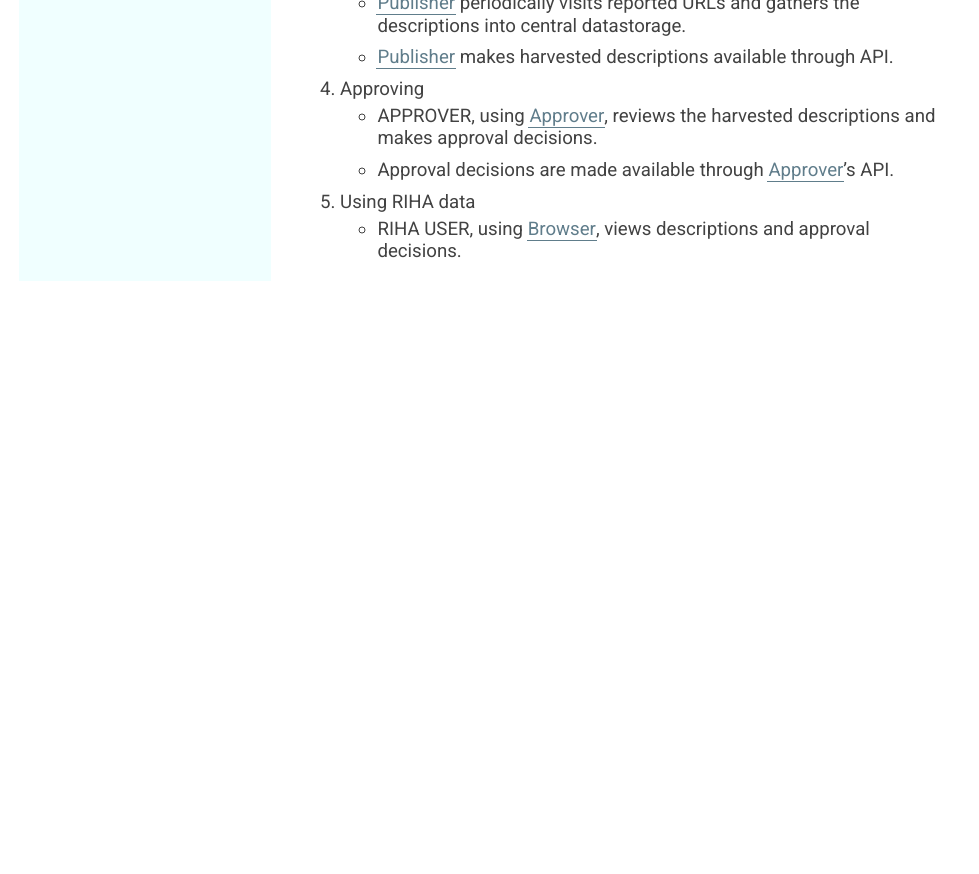
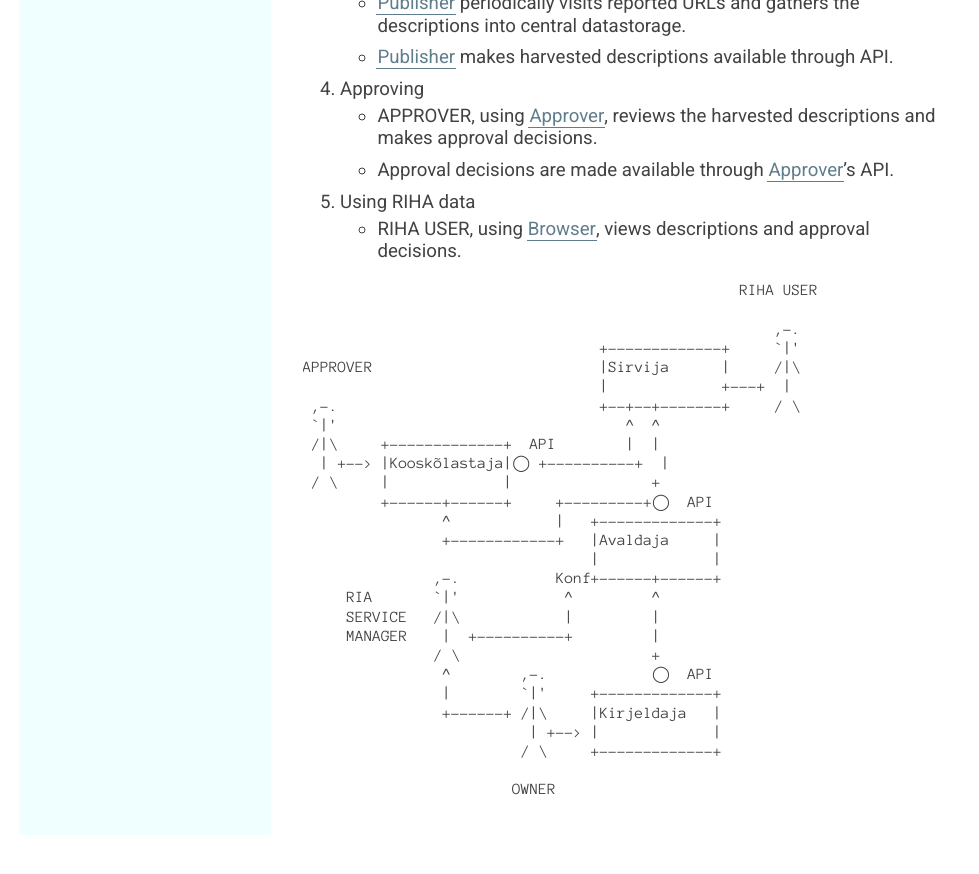
Before and after one commit to e-gov/RIHA-Index, a Jekyll site: the page built from Toovoog.md, in a window 1280 px wide and 900 px high, scrolled down 2139 px. Shown: the top 874 px of the window, without its empty margins (0-979 px from the left). Built offline with Jekyll 4.4.1, drawn with Linux system fonts in a browser that asks for light colours; before the commit the page ends 2544 px from its top, so only the background shows below that.

Commit message:
Lisandus

```diff
--- a/Toovoog.md
+++ b/Toovoog.md
@@ -95,3 +95,34 @@ KOOSKÕLASTAJA                    |Sirvija      |     /|\
   - Approval decisions are made available through [Approver](Kooskõlastaja)'s API.
 5. Using RIHA data
   - RIHA USER, using [Browser](Sirvija), views descriptions and approval decisions.
+
+<pre>
+                                                  RIHA USER
+
+                                                      ,-.
+                                  +-------------+     `|'
+APPROVER                          |Sirvija      |     /|\
+                                  |             +---+  |
+ ,-.                              +--+--+-------+     / \
+ `|'                                 ^  ^
+ /|\     +-------------+  API        |  |
+  | +--> |Kooskõlastaja|◯ +----------+  |
+ / \     |             |                +
+         +------+------+     +---------+◯  API
+                ^            |   +-------------+
+                +------------+   |Avaldaja     |
+                                 |             |
+               ,-.           Konf+------+------+
+     RIA       `|'            ^         ^
+     SERVICE   /|\            |         |
+     MANAGER    |  +----------+         |
+               / \                      +
+                ^        ,-.            ◯  API
+                |        `|'     +-------------+
+                +------+ /|\     |Kirjeldaja   |
+                          | +--> |             |
+                         / \     +-------------+
+
+                        OWNER
+
+</pre>
```
Also changed, not shown: Arhitektuur.md (+27 -0 lines), _includes/Arhitektuurijoonis.html (deleted, +0 -29 lines).
